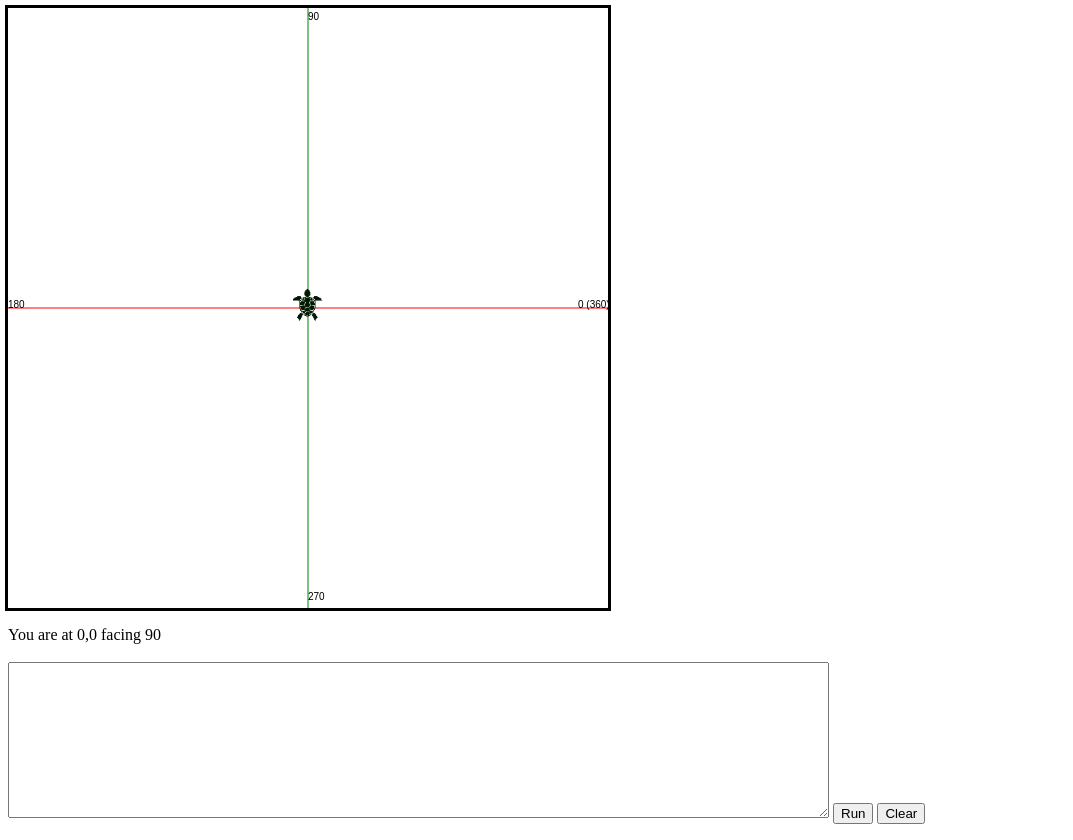
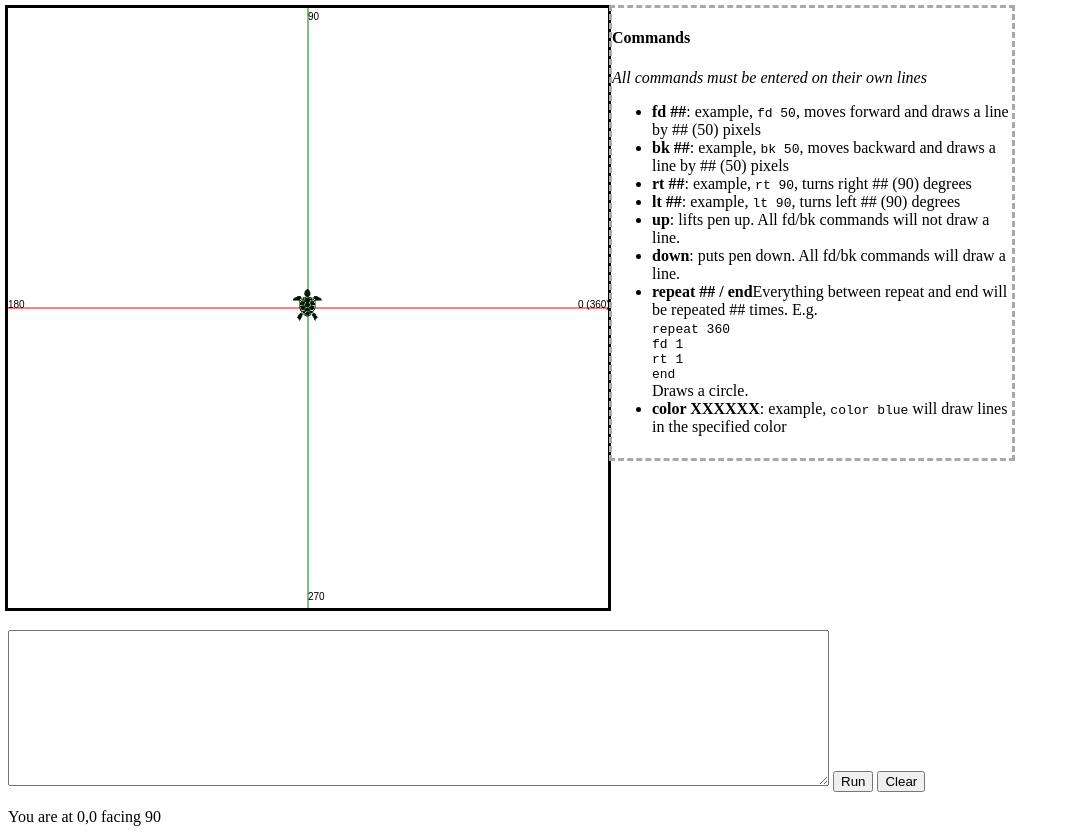
Before and after one commit to freememory/azlogo, a plain HTML site: page index.html in a window 1280 px wide. Shown: the whole page, without its empty margins (0-1073 px from the left). Drawn offline with Linux system fonts and the light colour scheme.

Commit message:
Add instructions

```diff
--- a/index.html
+++ b/index.html
@@ -1,6 +1,26 @@
 <html>
     <body onload="setPosition()">
-       <canvas id="logo" style="outline:black 3px solid" height="600" width="600"></canvas>
+       <canvas id="logo" style="outline:black 3px solid;display:inline-block" height="600" width="600"></canvas>
+       <div style="outline: darkgray 3px dashed;display:inline-block;width:400px;height:450px;vertical-align:top">
+            <h4>Commands</h4>
+            <em>All commands must be entered on their own lines</em>
+            <ul>
+                <li><strong>fd ##</strong>: example, <code>fd 50</code>, moves forward and draws a line by ## (50) pixels</li>
+                <li><strong>bk ##</strong>: example, <code>bk 50</code>, moves backward and draws a line by ## (50) pixels</li>
+                <li><strong>rt ##</strong>: example, <code>rt 90</code>, turns right ## (90) degrees</li>
+                <li><strong>lt ##</strong>: example, <code>lt 90</code>, turns left ## (90) degrees</li>
+                <li><strong>up</strong>: lifts pen up. All fd/bk commands will not draw a line.</li>
+                <li><strong>down</strong>: puts pen down. All fd/bk commands will draw a line.</li>
+                <li><strong>repeat ## / end</strong>Everything between repeat and end will be repeated ## times. E.g.<br/>
+                    <code>repeat 360<br/>
+                    fd 1<br/>
+                    rt 1<br/>
+                    end<br/>
+                    </code>
+                    Draws a circle.</li>
+                <li><strong>color XXXXXX</strong>: example, <code>color blue</code> will draw lines in the specified color</li>
+            </ul>
+       </div>
        <script src="logo.js"></script>
        <script>
            const logo = new Logo("logo");
@@ -25,14 +45,12 @@
        </script>
        <br/>
        <br/>
-       <img src="turtle.png" id="turtle"/>
-       <label id="position"></label>
-       <br/>
-       <br/>
        <form onsubmit="return run()">
            <textarea rows="10" cols="100" id="text"></textarea>
            <input type="button" onclick="run()" value="Run"></input>
            <input type="button" onclick="clearCanvas()" value="Clear"></input>
         </form>
+        <img src="turtle.png" id="turtle"/>
+        <label id="position"></label>
     </body>
 </html>
```
